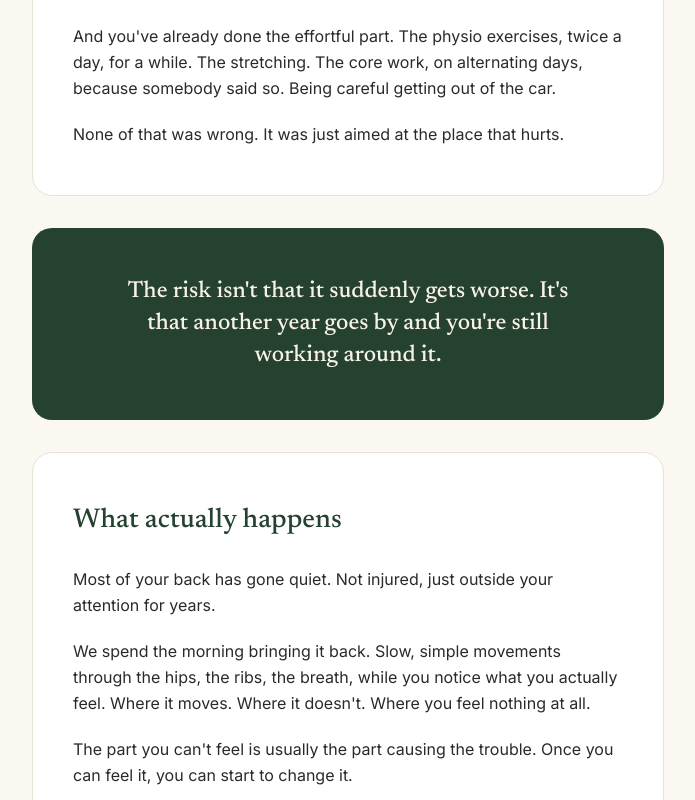
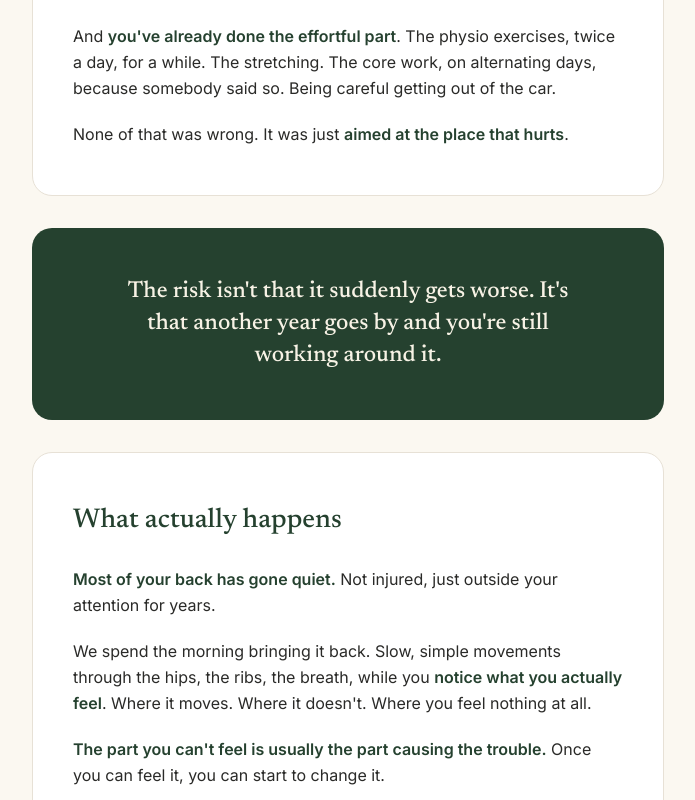
Before and after one commit to VinPOPFrance/James, a Next.js app: page /workshop in a window 1280 px wide. Shown: the part 720-1520 px from the top of the page, without its empty margins (292-987 px from the left). Built offline with nearby package versions, Linux system fonts and the light colour scheme; no server answers.

Commit message:
Enhance workshop page content with emphasis on key points for clarity and engagement

```diff
--- a/src/app/workshop/page.tsx
+++ b/src/app/workshop/page.tsx
@@ -30,6 +30,7 @@ export const metadata: Metadata = {
 const card = "rounded-section px-6 py-10 md:px-10 md:py-12";
 const h2 =
   "mb-6 font-voice text-[clamp(1.35rem,3vw,1.7rem)] font-medium text-[#25412F]";
+const hl = "font-semibold text-[#25412F]";
 const cta =
   "inline-block rounded-full bg-[#25412F] px-8 py-4 text-[15.5px] font-medium text-[#F7F2E5] transition hover:-translate-y-px hover:bg-[#1B3122] motion-reduce:transition-none";
 
@@ -75,19 +76,19 @@ export default function WorkshopPage() {
           <div className="space-y-5 text-[16px] leading-relaxed">
             <p>
               Forty-five minutes on a Tuesday evening is enough to make sense
-              of something. It isn&apos;t enough to shift it. You still got up
+              of something. <strong className={hl}>It isn&apos;t enough to shift it.</strong> You still got up
               on Wednesday and your body did exactly what it&apos;s been doing
               for years.
             </p>
             <p>
-              And you&apos;ve already done the effortful part. The physio
+              And <strong className={hl}>you&apos;ve already done the effortful part</strong>. The physio
               exercises, twice a day, for a while. The stretching. The core
               work, on alternating days, because somebody said so. Being
               careful getting out of the car.
             </p>
             <p>
-              None of that was wrong. It was just aimed at the place that
-              hurts.
+              None of that was wrong. It was just <strong className={hl}>aimed at the place that
+              hurts</strong>.
             </p>
           </div>
         </section>
@@ -105,18 +106,18 @@ export default function WorkshopPage() {
           <h2 className={h2}>What actually happens</h2>
           <div className="space-y-5 text-[16px] leading-relaxed">
             <p>
-              Most of your back has gone quiet. Not injured, just outside
+              <strong className={hl}>Most of your back has gone quiet.</strong> Not injured, just outside
               your attention for years.
             </p>
             <p>
               We spend the morning bringing it back. Slow, simple movements
-              through the hips, the ribs, the breath, while you notice what
-              you actually feel. Where it moves. Where it doesn&apos;t. Where
+              through the hips, the ribs, the breath, while you <strong className={hl}>notice what
+              you actually feel</strong>. Where it moves. Where it doesn&apos;t. Where
               you feel nothing at all.
             </p>
             <p>
-              The part you can&apos;t feel is usually the part causing the
-              trouble. Once you can feel it, you can start to change it.
+              <strong className={hl}>The part you can&apos;t feel is usually the part causing the
+              trouble.</strong> Once you can feel it, you can start to change it.
             </p>
             <p className="text-[14.5px] text-[#4A4536]">
               To be clear, this is a guided morning rather than a one-to-one
```
